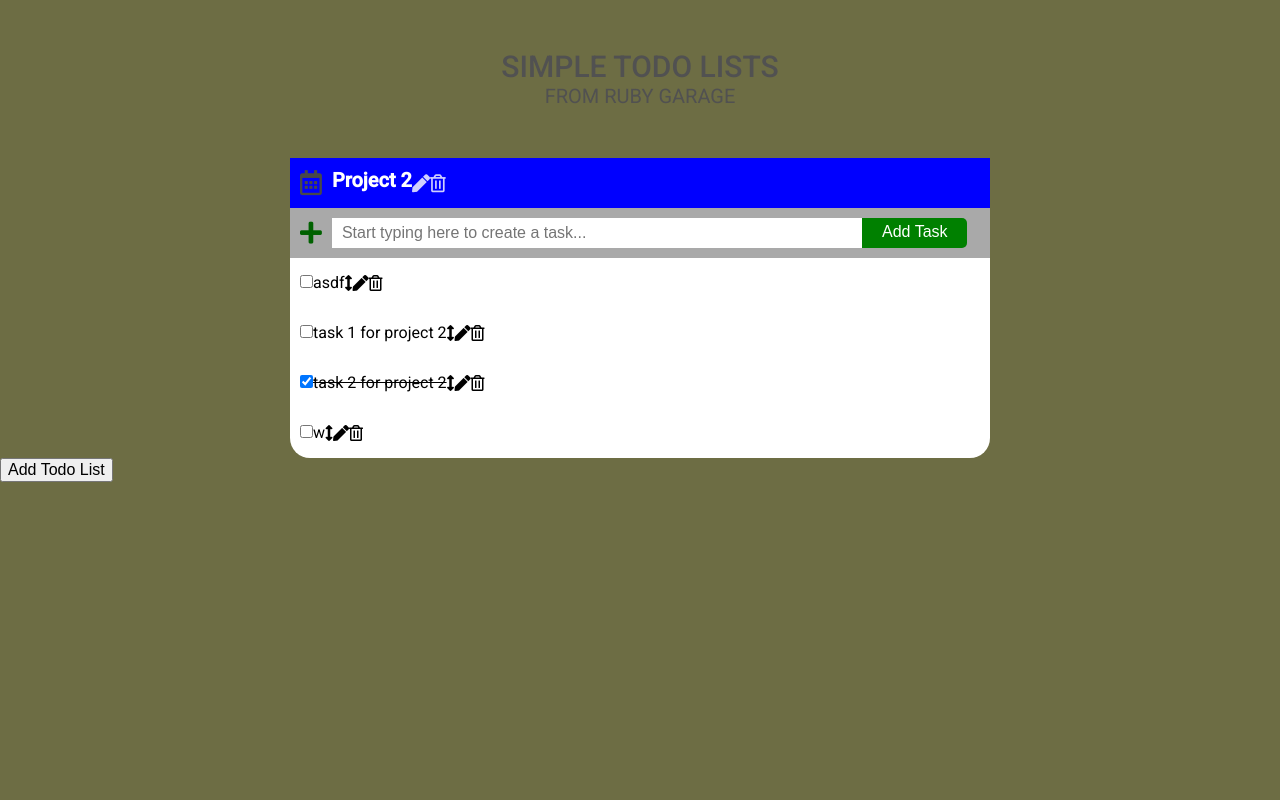
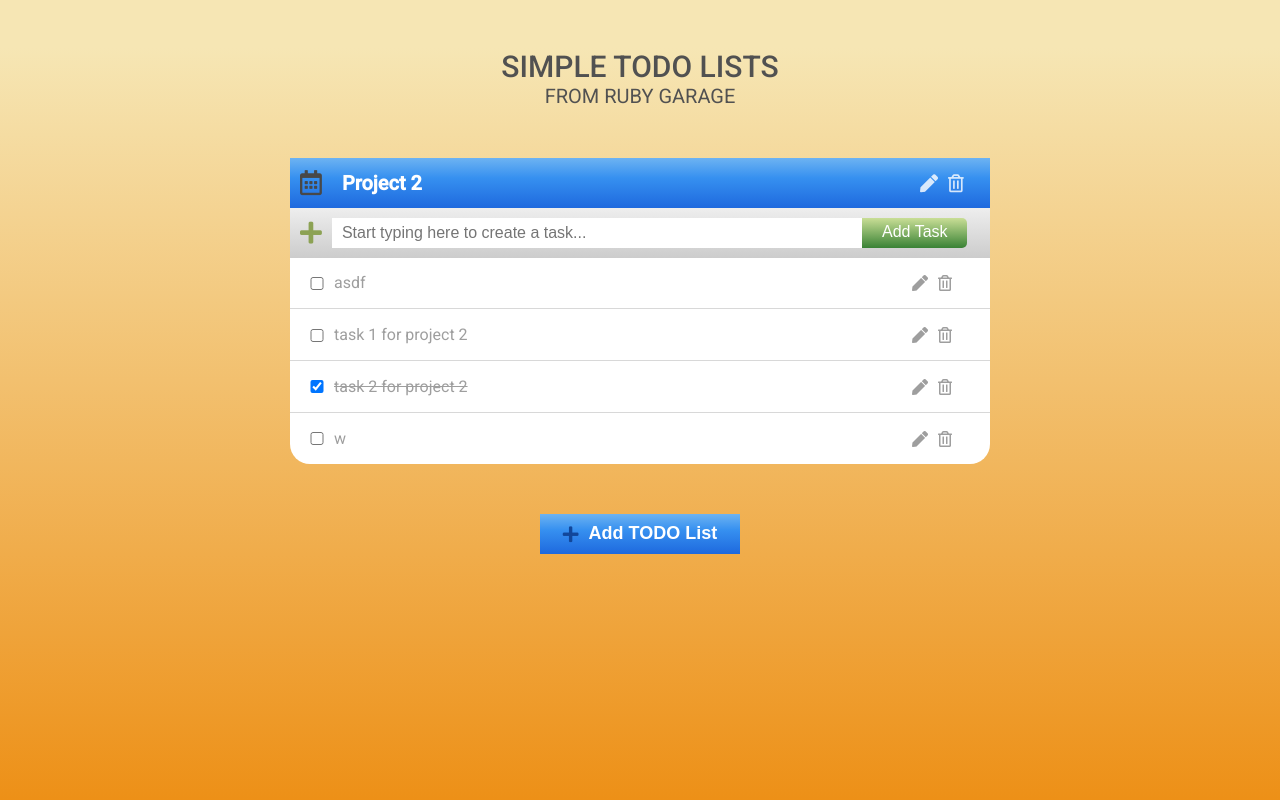
Before and after one commit to paratskiy/To-Do-List, a PHP site: page / in a window 1280 px wide. Run offline with PHP 8.4, Linux system fonts and the light colour scheme; data comes from the database, SQL or seed files in the repository; data that the repository does not hold is empty.

Commit message:
added styles

```diff
--- a/css/main.css
+++ b/css/main.css
@@ -1,6 +1,13 @@
 body{
     font-family: 'Roboto', sans-serif;
-    background-color: #6d6d44;
+    background: rgb(246,230,180); /* Old browsers */
+    background: -moz-linear-gradient(top, rgba(246,230,180,1) 6%, rgba(237,144,23,1) 100%); /* FF3.6-15 */
+    background: -webkit-linear-gradient(top, rgba(246,230,180,1) 6%,rgba(237,144,23,1) 100%); /* Chrome10-25,Safari5.1-6 */
+    background: linear-gradient(to bottom, rgba(246,230,180,1) 6%,rgba(237,144,23,1) 100%); /* W3C, IE10+, FF16+, Chrome26+, Opera12+, Safari7+ */
+}
+
+i{
+    margin-right: 10px;
 }
 
 .wrap{
@@ -29,6 +36,7 @@ span.title > span{
 }
 
 .todo-list-wrap{
+    margin-bottom: 50px;
     display: flex;
     flex-direction: column;
     justify-content: center;
@@ -36,6 +44,7 @@ span.title > span{
 }
 
 .todo-list-wrap i {
+    cursor: pointer;
     height: 30px;
     line-height: 30px;
     vertical-align: middle;
@@ -44,6 +53,23 @@ span.title > span{
 input{
     box-sizing: border-box;
     height: 30px;
+}
+
+input.edit.edit-todo-title {
+    height: auto;
+    padding: 0;
+    background: none;
+    border: none;
+    outline: none;
+    width: 85%;
+    margin-left: 10px;
+    color: #fff;
+    font-weight: 600;
+    font-size: 20px;
+    box-sizing: border-box;
+    height: 100%;
+    vertical-align: middle;
+    outline-offset: unset;
 }
 
 [type="checkbox"]{
@@ -55,7 +81,7 @@ input.edit.hide{
 }
 
 label.title.hide{
-    display: none;
+    display: none !important;
 }
 
 form{
@@ -66,20 +92,32 @@ form{
 form.todo-list-header{
     width: 700px;
     height: 50px;
-    background-color: blue;
+    background: rgb(109,179,242); /* Old browsers */
+    background: -moz-linear-gradient(top, rgba(109,179,242,1) 0%, rgba(54,144,240,1) 40%, rgba(54,144,240,1) 40%, rgba(30,105,222,1) 100%); /* FF3.6-15 */
+    background: -webkit-linear-gradient(top, rgba(109,179,242,1) 0%,rgba(54,144,240,1) 40%,rgba(54,144,240,1) 40%,rgba(30,105,222,1) 100%); /* Chrome10-25,Safari5.1-6 */
+    background: linear-gradient(to bottom, rgba(109,179,242,1) 0%,rgba(54,144,240,1) 40%,rgba(54,144,240,1) 40%,rgba(30,105,222,1) 100%); /* W3C, IE10+, FF16+, Chrome26+, Opera12+, Safari7+ */
 }
 
 label.todo-title{
-    width: 78%;
+    vertical-align: -webkit-baseline-middle;
+    display: inline-block;
+    padding: 0;
+    background: none;
+    border: none;
+    outline-offset: 0px !important;
+    outline: none;
+    width: 85%;
     margin-left: 10px;
     color: #fff;
-    background: none;
-    border: none;
     font-weight: 600;
     font-size: 20px;
+    box-sizing: border-box;
+    height: 100%;
+    line-height: unset;
 }
 
 form.todo-list-header i {
+    cursor: pointer;
     font-size: 18px;
     color: #ffffffcf;
 }
@@ -87,36 +125,47 @@ form.todo-list-header i {
 form.todo-list-header i.calendar {
     color: #484848;
     font-size: 25px;
+    cursor: unset;
 }
 
 form.create-todo-item{
     width: 700px;
     height: 50px;
-    background-color: darkgray;
     position: relative;
+    background: rgb(238,238,238); /* Old browsers */
+    background: -moz-linear-gradient(top, rgba(238,238,238,1) 0%, rgba(204,204,204,1) 100%); /* FF3.6-15 */
+    background: -webkit-linear-gradient(top, rgba(238,238,238,1) 0%,rgba(204,204,204,1) 100%); /* Chrome10-25,Safari5.1-6 */
+    background: linear-gradient(to bottom, rgba(238,238,238,1) 0%,rgba(204,204,204,1) 100%); /* W3C, IE10+, FF16+, Chrome26+, Opera12+, Safari7+ */
 }
 
 input.add-todo-item {
     width: 78%;
-    margin-left: 10px;
     border: none;
     padding-left: 10px;
 }
 
+i.fas.fa-plus{
+    cursor: unset;
+}
+
 form.create-todo-item i {
     font-size: 25px;
-    color: #006100;
+    color: rgb(140, 162, 84);
     height: 30px;
     vertical-align: middle;
 }
 
 form.create-todo-item button {
+    cursor: pointer;
     height: 30px;
     position: absolute;
     top: 10px;
     width: 15%;
     height: 30px;
-    background-color: green;
+    background: rgb(201,222,150); /* Old browsers */
+    background: -moz-linear-gradient(top, rgba(201,222,150,1) 0%, rgba(138,182,107,1) 44%, rgba(57,130,53,1) 100%); /* FF3.6-15 */
+    background: -webkit-linear-gradient(top, rgba(201,222,150,1) 0%,rgba(138,182,107,1) 44%,rgba(57,130,53,1) 100%); /* Chrome10-25,Safari5.1-6 */
+    background: linear-gradient(to bottom, rgba(201,222,150,1) 0%,rgba(138,182,107,1) 44%,rgba(57,130,53,1) 100%); /* W3C, IE10+, FF16+, Chrome26+, Opera12+, Safari7+ */
     color: #fff;
     border: none;
     border-radius: 0 5px 5px 0;
@@ -131,7 +180,6 @@ li.todo-item{
     line-height: 30px;
     list-style-type: none;
     width: 700px;
-    height: 50px;
     padding: 10px;
     box-sizing: border-box;
     background-color: #fff;
@@ -141,6 +189,74 @@ li.todo-item:last-child{
     border-radius: 0 0 20px 20px;
 }
 
+li.todo-item:not(:last-child){
+    border-bottom: 1px solid #d8d8d8;
+}
+
 li.todo-item.complete label{
     text-decoration: line-through;
 }
+
+label.title.item-title {
+    color: #9e9e9e;
+    display: inline-block;
+    width: 85%;
+}
+
+.li.todo-item:before {
+    display: inline-block;
+    height: 100%;
+    vertical-align: middle;
+    content: "";
+}
+
+input.done, label.title.item-title, i {
+    display: inline-block;
+    vertical-align: middle;
+}
+
+input.done{
+    width: 5%;
+}
+
+.todo-item i {
+    color: #9e9e9e;
+}
+
+input.edit.edit-item-title {
+    width: 85%;
+    background: none;
+    border: none;
+    outline: none;
+    outline-offset: unset;
+    display: inline-block;
+    vertical-align: middle;
+    color: #9e9e9e;
+}
+
+input.edit.edit-item-title.hide {
+    display: none !important;
+}
+
+#add-todo-list i.fas.fa-plus {
+    margin-right: 10px;
+    /* font-size: 25px; */
+    color: #12479a;
+}
+
+#add-todo-list{
+    cursor: pointer;
+    font-weight: 600;
+    font-size: 18px;
+    margin: 0 auto;
+    width: 50%;
+    max-width: 200px;
+    height: 40px;
+    color: #fff;
+    border: none;
+    display: block;
+    background: rgb(109,179,242); /* Old browsers */
+    background: -moz-linear-gradient(top, rgba(109,179,242,1) 0%, rgba(54,144,240,1) 40%, rgba(54,144,240,1) 40%, rgba(30,105,222,1) 100%); /* FF3.6-15 */
+    background: -webkit-linear-gradient(top, rgba(109,179,242,1) 0%,rgba(54,144,240,1) 40%,rgba(54,144,240,1) 40%,rgba(30,105,222,1) 100%); /* Chrome10-25,Safari5.1-6 */
+    background: linear-gradient(to bottom, rgba(109,179,242,1) 0%,rgba(54,144,240,1) 40%,rgba(54,144,240,1) 40%,rgba(30,105,222,1) 100%); /* W3C, IE10+, FF16+, Chrome26+, Opera12+, Safari7+ */
+}
--- a/index.html
+++ b/index.html
@@ -29,39 +29,10 @@
         </header>
 
         <div class="wrapper">
-            <!-- <div class="todo-list-wrap">
 
-                <form class="todo-list-header" onsubmit="return false">
-                    <i class="far fa-calendar-alt calendar"></i>
-                    <label class="todo-title">Comlete the test task for Ruby Garage</label>
-                    <input type="text" name="edit-todo-title" class="edit edit-todo-title"
-                        value="Comlete the test task for Ruby Garage">
-                    <i class="fas fa-pen edit"></i>
-                    <i class="far fa-trash-alt delete"></i>
-                </form>
-
-                <form class="create-todo-item" onsubmit="return false">
-                    <i class="fas fa-plus"></i>
-                    <input type="text" name="add-todo-item" class="add-todo-item"
-                        placeholder="Start typing here to create a task...">
-                    <button class="add-todo-item" type="button">Add Task</button>
-                </form>
-
-                <ul class="todo-list">
-                    <li class="todo-item">
-                        <input type="checkbox" name="done" class="done">
-                        <label class="item-title">Write HTML &amp; CSS</label>
-                        <input type="text" name="edit-item-title" class="edit edit-item-title" value="Write HTML &amp; CSS">
-                        <i class="fas fa-arrows-alt-v move"></i>
-                        <i class="fas fa-pen edit"></i>
-                        <i class="far fa-trash-alt delete"></i>
-                    </li>
-                </ul>
-
-            </div> -->
         </div>
 
-        <button id="add-todo-list" type="button">Add Todo List</button>
+        <button id="add-todo-list" type="button"><i class="fas fa-plus"></i>Add TODO List</button>
 <!--
         <form method="POST" action="" class="registration" onsubmit="return false">
             Логин <input name="login" type="text"><br>
--- a/server/connection.php
+++ b/server/connection.php
@@ -1,4 +1,9 @@
 <?php
+// $host = 'localhost'; // адрес сервера
+// $database = 'todo_list'; // имя базы данных
+// $user = 'root'; // имя пользователя
+// $password = 'bog2514820'; // пароль
+
 $host = 'u3y93bv513l7zv6o.chr7pe7iynqr.eu-west-1.rds.amazonaws.com'; // адрес сервера
 $database = 'phru1lh6zyy0e882'; // имя базы данных
 $user = 'mtxoed4z8zjskoh4'; // имя пользователя
```
Also changed, not shown: js/todo.js (+76 -91 lines).
